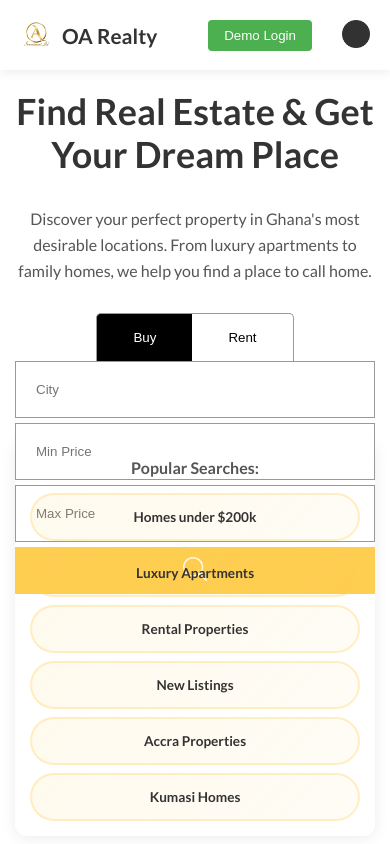
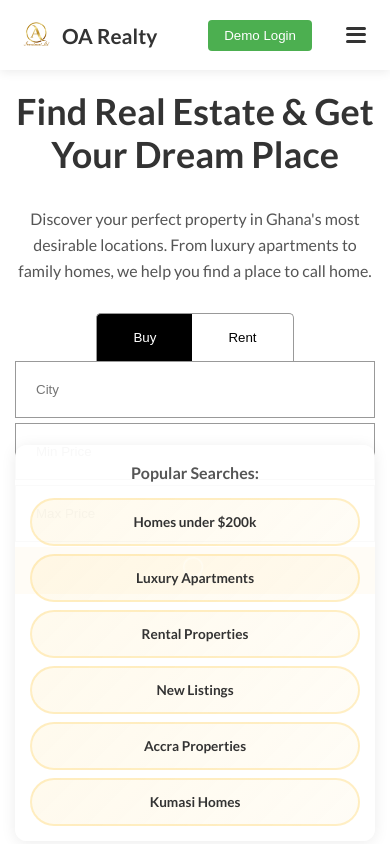
Before and after one commit to k0bby69/realestate, a React (Vite) app: page / in a window 390 px wide. Shown: the top 844 px of the page. Built offline with nearby package versions, Linux system fonts and the light colour scheme.

Commit message:
Replace menu image with hamburger icon and fix search bar layout order

```diff
--- a/src/components/navbar/Navbar.jsx
+++ b/src/components/navbar/Navbar.jsx
@@ -72,11 +72,11 @@ function Navbar() {
           </>
         )}
         <div className="menuIcon">
-          <img
-            src="/menu.png"
-            alt=""
-            onClick={() => setOpen((prev) => !prev)}
-          />
+          <div className="hamburgerIcon" onClick={() => setOpen((prev) => !prev)}>
+            <span></span>
+            <span></span>
+            <span></span>
+          </div>
         </div>
         <div className={open ? "menu active" : "menu"}>
           <button className="closeBtn" onClick={() => setOpen(false)}>
--- a/src/components/navbar/navbar.scss
+++ b/src/components/navbar/navbar.scss
@@ -205,18 +205,42 @@ nav {
       z-index: 999;
       margin-left: 15px;
 
-      img {
+      .hamburgerIcon {
         width: 28px;
         height: 28px;
         cursor: pointer;
+        display: flex;
+        flex-direction: column;
+        justify-content: space-around;
+        padding: 4px;
         transition: all 0.3s ease;
-        filter: brightness(0) contrast(1.2); // Make it more visible
-        opacity: 0.8;
-      }
 
-      &:hover img {
-        opacity: 1;
-        transform: scale(1.1);
+        span {
+          width: 100%;
+          height: 3px;
+          background-color: #333;
+          border-radius: 2px;
+          transition: all 0.3s ease;
+          transform-origin: center;
+
+          &:nth-child(1) {
+            transform: rotate(0deg);
+          }
+
+          &:nth-child(2) {
+            opacity: 1;
+          }
+
+          &:nth-child(3) {
+            transform: rotate(0deg);
+          }
+        }
+
+        &:hover {
+          span {
+            background-color: #fece51;
+          }
+        }
       }
 
       @include sm {
--- a/src/components/searchBar/searchBar.scss
+++ b/src/components/searchBar/searchBar.scss
@@ -1,7 +1,14 @@
 @import "../../responsive.scss";
 
 .searchBarWrapper {
+  display: flex;
+  flex-direction: column;
+  gap: 0;
+  width: 100%;
+
   .searchBar {
+    order: 1; // Ensure searchBar comes first
+
     .type {
       button {
         padding: 16px 36px;
@@ -97,14 +104,15 @@
   }
 
   .quickSearchLinks {
-    margin-top: 20px;
+    margin-top: 25px;
     padding: 20px;
     background: rgba(255, 255, 255, 0.95);
     border-radius: 12px;
     box-shadow: 0 2px 15px rgba(0, 0, 0, 0.08);
+    order: 2; // Ensure it comes after searchBar
 
     @include sm {
-      margin-top: 15px;
+      margin-top: 20px;
       padding: 15px;
     }
 
```
